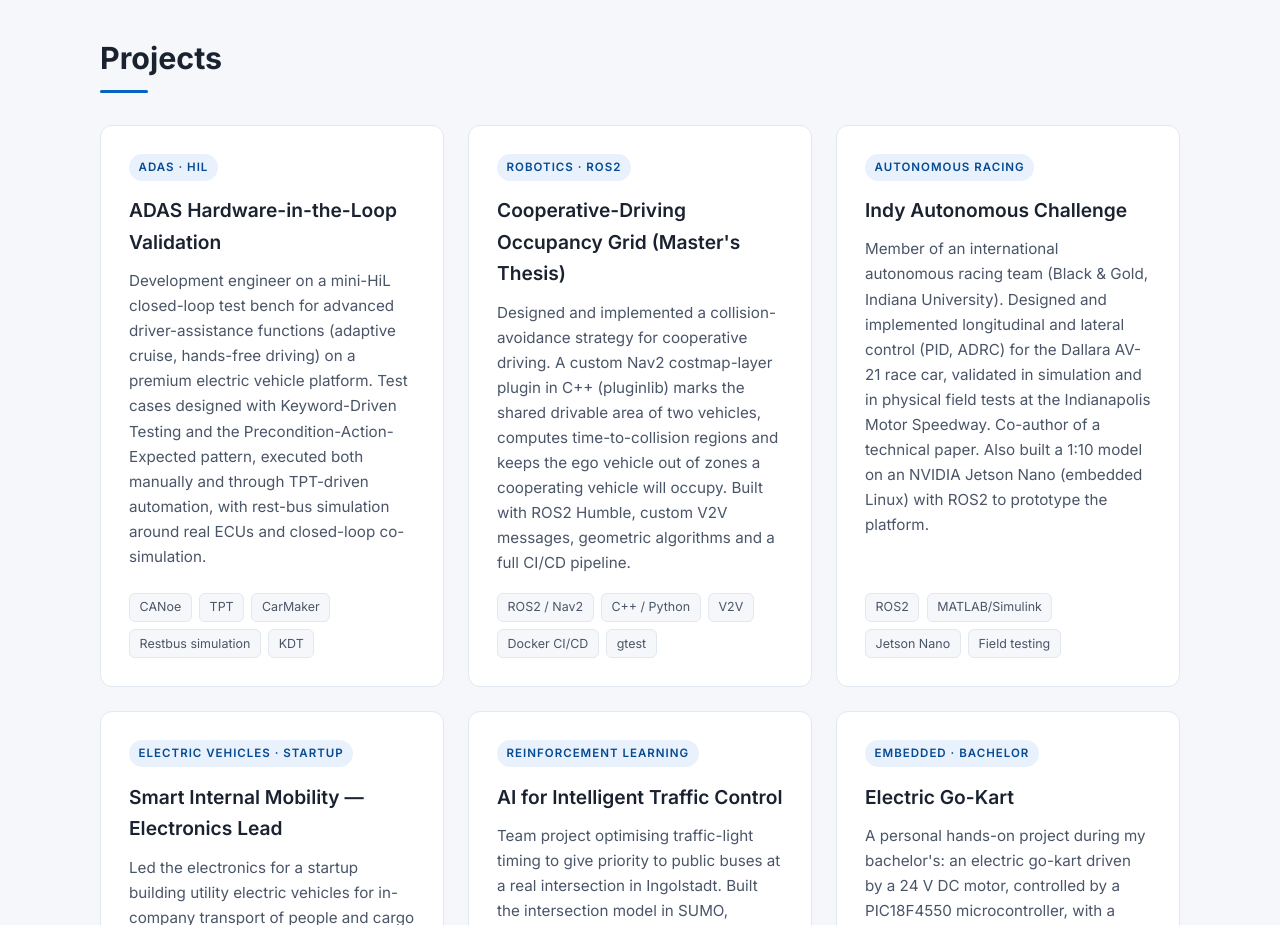
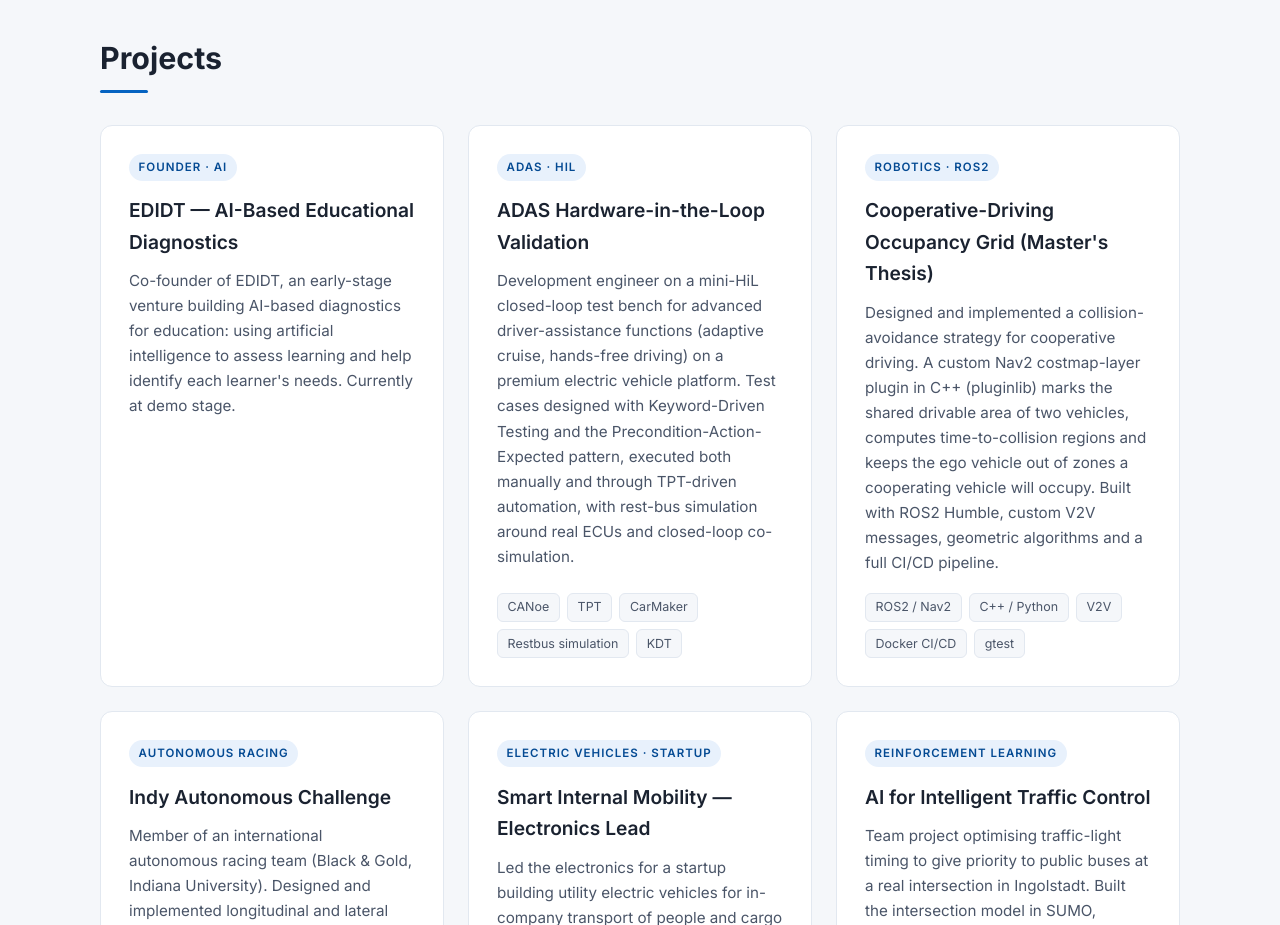
Before and after one commit to Ximena-Quevedo-Martinez/Ximena-Quevedo-Martinez.github.io, a plain HTML site: page index.html in a window 1280 px wide. Shown: the part 1160-2085 px from the top of the page. Drawn offline with Linux system fonts and the light colour scheme.

Commit message:
Add EDIDT founder card

```diff
--- a/index.html
+++ b/index.html
@@ -68,6 +68,16 @@
     <section id="projects" class="section section--alt">
       <h2 class="section__title">Projects</h2>
       <div class="grid">
+
+        <article class="card">
+          <div class="card__tag">Founder · AI</div>
+          <h3 class="card__title">EDIDT — AI-Based Educational Diagnostics</h3>
+          <p class="card__text">
+            Co-founder of EDIDT, an early-stage venture building AI-based diagnostics
+            for education: using artificial intelligence to assess learning and help
+            identify each learner's needs. Currently at demo stage.
+          </p>
+        </article>
 
         <article class="card">
           <div class="card__tag">ADAS · HiL</div>
```
